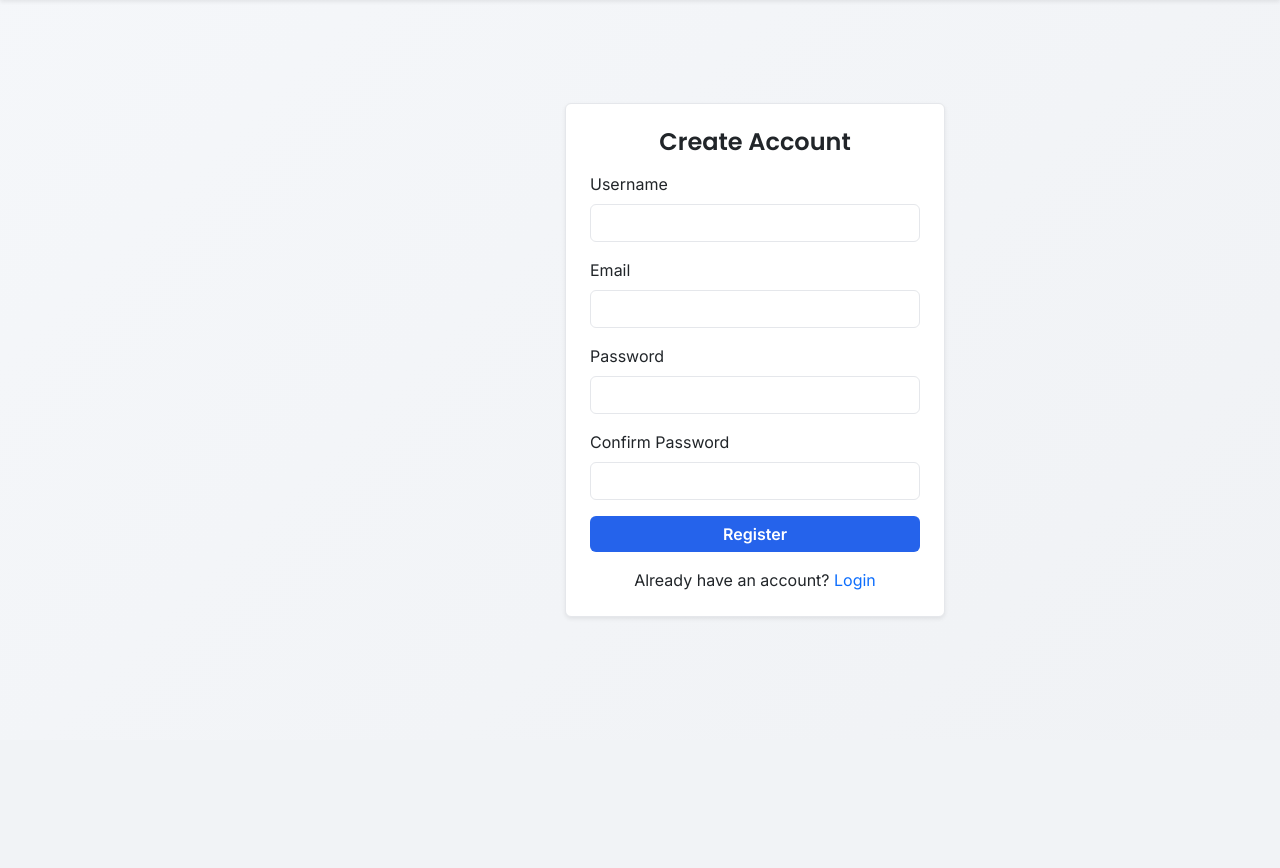
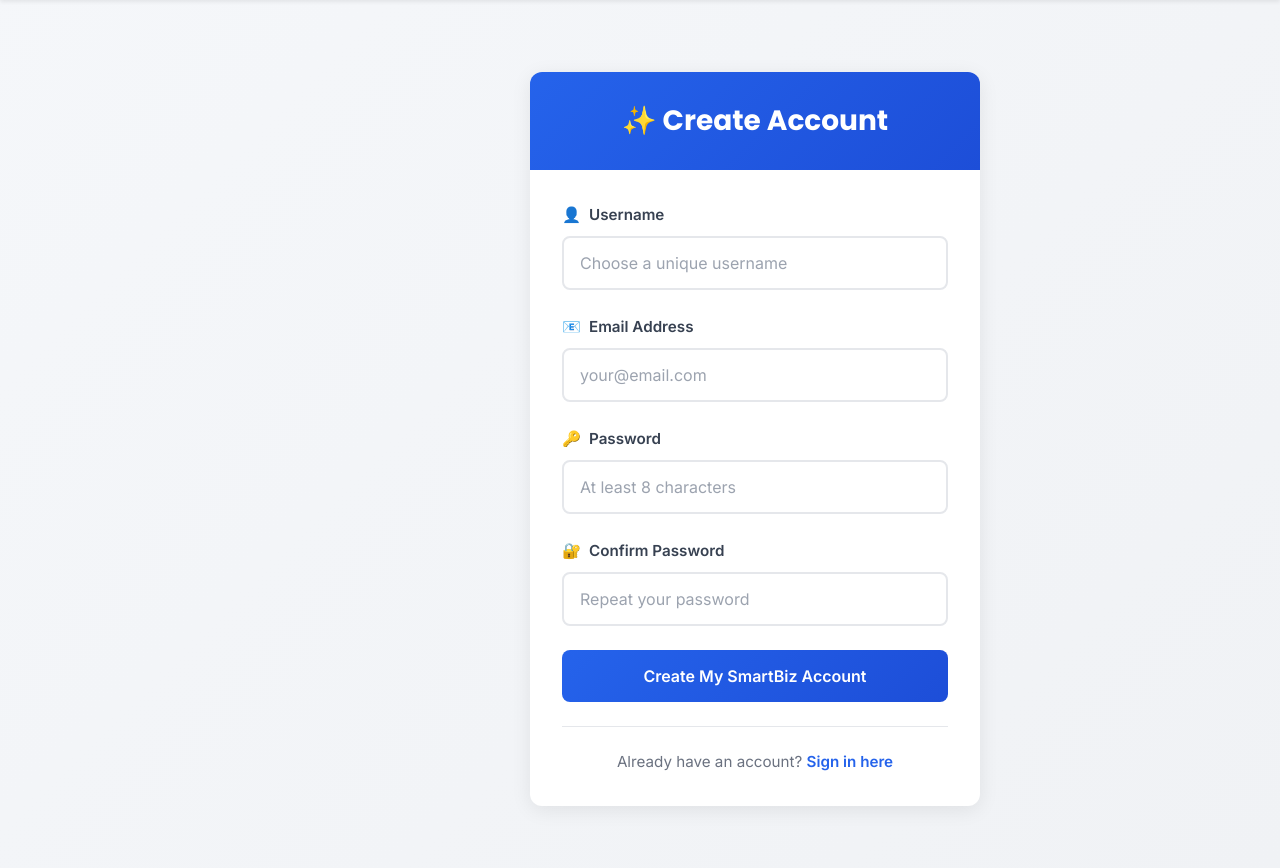
Before and after one commit to mathncode-sid/smart-biz, a Django app: page /register/ in a window 1280 px wide. Shown: the part 60-928 px from the top of the page. Before the commit the page ends 678 px from the top, so only its background shows below. Run offline with Django 5.2, Linux system fonts and the light colour scheme.

Commit message:
Revamp registration page with enhanced styling, animations, and improved user interface elements for better user experience

```diff
--- a/smartbiz/templates/core/register.html
+++ b/smartbiz/templates/core/register.html
@@ -1,40 +1,214 @@
 {% extends "core/base.html" %}
 {% block content %}
 
-<div class="d-flex justify-content-center align-items-center" style="height: 80vh;">
-    <div class="card shadow-sm p-4" style="width: 380px;">
-        <h4 class="fw-semibold text-center mb-3">Create Account</h4>
+<style>
+    @keyframes slideInUp {
+        from {
+            opacity: 0;
+            transform: translateY(20px);
+        }
+        to {
+            opacity: 1;
+            transform: translateY(0);
+        }
+    }
+
+    .auth-container {
+        display: flex;
+        justify-content: center;
+        align-items: center;
+        min-height: calc(100vh - 80px);
+        padding: 2rem;
+    }
+
+    .auth-card {
+        animation: slideInUp 0.6s ease-out;
+        width: 100%;
+        max-width: 450px;
+        border-radius: 12px;
+        box-shadow: 0 4px 20px rgba(0, 0, 0, 0.08);
+        border: none !important;
+    }
+
+    .auth-card .card-header {
+        background: linear-gradient(135deg, #2563EB 0%, #1d4ed8 100%);
+        border-radius: 12px 12px 0 0;
+        border: none !important;
+        padding: 2rem;
+        text-align: center;
+    }
+
+    .auth-card .card-header h4 {
+        color: white;
+        font-weight: 700;
+        margin: 0;
+        font-size: 1.75rem;
+    }
+
+    .auth-card .card-body {
+        padding: 2rem;
+    }
+
+    .form-group {
+        animation: slideInUp 0.6s ease-out;
+        animation-fill-mode: both;
+        margin-bottom: 1.5rem;
+    }
+
+    .form-group:nth-child(1) { animation-delay: 0.15s; }
+    .form-group:nth-child(2) { animation-delay: 0.2s; }
+    .form-group:nth-child(3) { animation-delay: 0.25s; }
+    .form-group:nth-child(4) { animation-delay: 0.3s; }
+
+    .form-label {
+        font-weight: 600;
+        color: #374151;
+        margin-bottom: 0.6rem;
+        font-size: 0.95rem;
+    }
+
+    .form-control {
+        border-radius: 8px;
+        border: 2px solid #e5e7eb;
+        padding: 0.8rem 1rem;
+        font-size: 1rem;
+        transition: all 0.3s ease;
+    }
+
+    .form-control:focus {
+        border-color: #2563EB;
+        box-shadow: 0 0 0 3px rgba(37, 99, 235, 0.1);
+        outline: none;
+    }
+
+    .form-control::placeholder {
+        color: #9ca3af;
+    }
+
+    .input-icon {
+        display: inline-block;
+        margin-right: 0.5rem;
+    }
+
+    .submit-btn {
+        animation: slideInUp 0.6s ease-out 0.3s;
+        animation-fill-mode: both;
+        width: 100%;
+        padding: 0.9rem;
+        font-size: 1rem;
+        font-weight: 600;
+        border-radius: 8px;
+        border: none;
+        background: linear-gradient(135deg, #2563EB 0%, #1d4ed8 100%);
+        color: white;
+        cursor: pointer;
+        transition: all 0.3s ease;
+    }
+
+    .submit-btn:hover {
+        transform: translateY(-2px);
+        box-shadow: 0 8px 20px rgba(37, 99, 235, 0.3);
+    }
+
+    .submit-btn:active {
+        transform: translateY(0);
+    }
+
+    .auth-footer {
+        animation: slideInUp 0.6s ease-out 0.35s;
+        animation-fill-mode: both;
+        text-align: center;
+        margin-top: 1.5rem;
+        padding-top: 1.5rem;
+        border-top: 1px solid #e5e7eb;
+    }
+
+    .auth-footer p {
+        color: #6b7280;
+        margin: 0;
+        font-size: 0.95rem;
+    }
+
+    .auth-footer a {
+        color: #2563EB;
+        text-decoration: none;
+        font-weight: 600;
+        transition: all 0.3s ease;
+    }
+
+    .auth-footer a:hover {
+        color: #1d4ed8;
+        text-decoration: underline;
+    }
+
+    .error-alert {
+        animation: slideInUp 0.6s ease-out;
+        background: #fee2e2;
+        color: #991b1b;
+        padding: 1rem;
+        border-radius: 8px;
+        margin-bottom: 1rem;
+        border-left: 4px solid #dc2626;
+    }
+
+    @media (max-width: 600px) {
+        .auth-container {
+            min-height: auto;
+            padding: 1.5rem;
+        }
+
+        .auth-card {
+            max-width: 100%;
+        }
+
+        .auth-card .card-body {
+            padding: 1.5rem;
+        }
+    }
+</style>
+
+<div class="auth-container">
+    <div class="card auth-card">
+        <div class="card-header">
+            <h4>✨ Create Account</h4>
+        </div>
+        <div class="card-body">
+            {% if error %}
+            <div class="error-alert">
+                <strong>⚠️ {{ error }}</strong>
+            </div>
+            {% endif %}
 
             <form method="POST">
                 {% csrf_token %}
 
-            <div class="mb-3">
-                <label class="form-label">Username</label>
-                <input type="text" name="username" class="form-control" required>
+                <div class="form-group">
+                    <label class="form-label"><span class="input-icon">👤</span>Username</label>
+                    <input type="text" name="username" class="form-control" placeholder="Choose a unique username" required>
                 </div>
 
-            <div class="mb-3">
-                <label class="form-label">Email</label>
-                <input type="email" name="email" class="form-control">
+                <div class="form-group">
+                    <label class="form-label"><span class="input-icon">📧</span>Email Address</label>
+                    <input type="email" name="email" class="form-control" placeholder="your@email.com">
                 </div>
 
-            <div class="mb-3">
-                <label class="form-label">Password</label>
-                <input type="password" name="password1" class="form-control" required>
+                <div class="form-group">
+                    <label class="form-label"><span class="input-icon">🔑</span>Password</label>
+                    <input type="password" name="password1" class="form-control" placeholder="At least 8 characters" required>
                 </div>
 
-            <div class="mb-3">
-                <label class="form-label">Confirm Password</label>
-                <input type="password" name="password2" class="form-control" required>
+                <div class="form-group">
+                    <label class="form-label"><span class="input-icon">🔐</span>Confirm Password</label>
+                    <input type="password" name="password2" class="form-control" placeholder="Repeat your password" required>
                 </div>
 
-            <button type="submit" class="btn btn-primary w-100">Register</button>
+                <button type="submit" class="submit-btn">Create My SmartBiz Account</button>
             </form>
 
-        <p class="text-center mt-3 mb-0">
-            Already have an account?
-            <a href="{% url 'login' %}" class="text-decoration-none">Login</a>
-        </p>
+            <div class="auth-footer">
+                <p>Already have an account? <a href="{% url 'login' %}">Sign in here</a></p>
+            </div>
+        </div>
     </div>
 </div>
 
```
Lines whose indentation alone changed are shown as unchanged.
